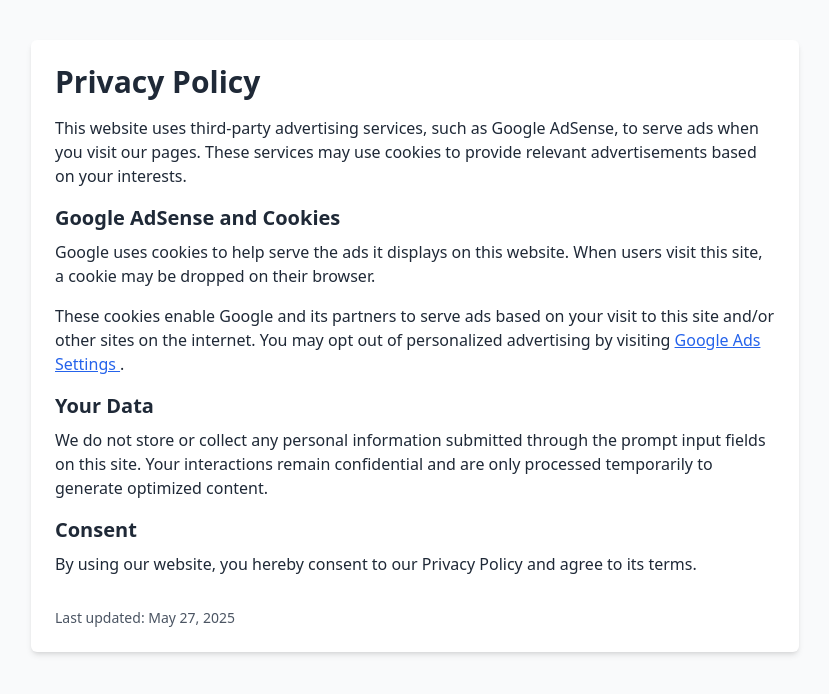
After one commit to niraj11k/prompt-genie, a FastAPI app: template app/templates/privacy.html in a window 1280 px wide. The commit adds this page. Shown: the top 694 px of the page, without its empty margins (225-1054 px from the left). Run offline with FastAPI, Linux system fonts and the light colour scheme; the template is opened without the code that fills it, so the values that code supplies are empty; some libraries are stand-ins or nearby versions.

Commit message:
added goolge ad service

```diff
--- a/app/main.py
+++ b/app/main.py
@@ -21,6 +21,10 @@ app.add_middleware(
 # Templates
 templates = Jinja2Templates(directory="app/templates")
 
+@app.get("/privacy", response_class=HTMLResponse)
+async def privacy_policy(request: Request):
+    return templates.TemplateResponse("privacy.html", {"request": request})
+
 @app.get("/", response_class=HTMLResponse)
 async def read_root(request: Request):
     return templates.TemplateResponse("index.html", {"request": request})
--- /dev/null
+++ b/app/templates/privacy.html
@@ -0,0 +1,43 @@
+<!DOCTYPE html>
+<html lang="en">
+<head>
+  <meta charset="UTF-8" />
+  <meta name="viewport" content="width=device-width, initial-scale=1.0" />
+  <title>Privacy Policy</title>
+  <script src="https://cdn.tailwindcss.com"></script>
+</head>
+<body class="bg-gray-50 text-gray-800">
+  <div class="max-w-3xl mx-auto p-6 bg-white shadow-md rounded-md mt-10">
+    <h1 class="text-3xl font-bold mb-4">Privacy Policy</h1>
+
+    <p class="mb-4">
+      This website uses third-party advertising services, such as Google AdSense, to serve ads when you visit our pages. These services may use cookies to provide relevant advertisements based on your interests.
+    </p>
+
+    <h2 class="text-xl font-semibold mb-2">Google AdSense and Cookies</h2>
+    <p class="mb-4">
+      Google uses cookies to help serve the ads it displays on this website. When users visit this site, a cookie may be dropped on their browser.
+    </p>
+    <p class="mb-4">
+      These cookies enable Google and its partners to serve ads based on your visit to this site and/or other sites on the internet. You may opt out of personalized advertising by visiting
+      <a class="text-blue-600 underline" href="https://www.google.com/settings/ads" target="_blank" rel="noopener noreferrer">
+        Google Ads Settings
+      </a>.
+    </p>
+
+    <h2 class="text-xl font-semibold mb-2">Your Data</h2>
+    <p class="mb-4">
+      We do not store or collect any personal information submitted through the prompt input fields on this site. Your interactions remain confidential and are only processed temporarily to generate optimized content.
+    </p>
+
+    <h2 class="text-xl font-semibold mb-2">Consent</h2>
+    <p class="mb-4">
+      By using our website, you hereby consent to our Privacy Policy and agree to its terms.
+    </p>
+
+    <p class="text-sm text-gray-600 mt-8">
+      Last updated: May 27, 2025
+    </p>
+  </div>
+</body>
+</html>
```
Also changed, not shown: app/templates/index.html (+21 -1 lines), 1 other file.
